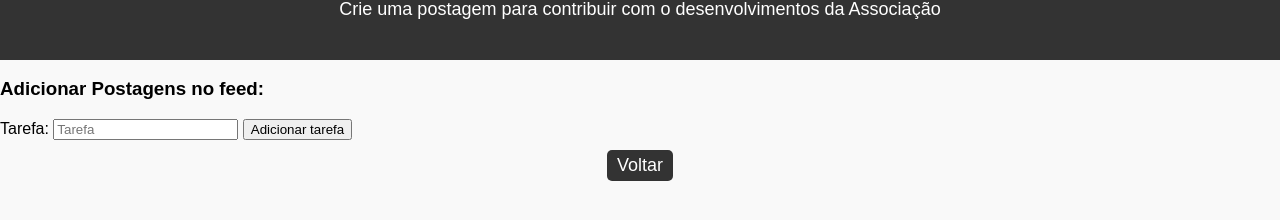
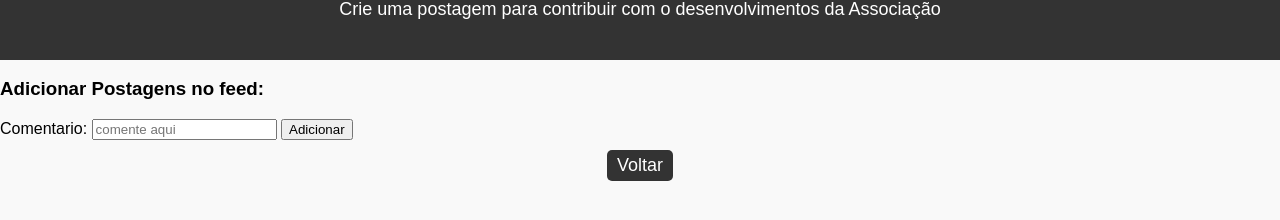
Before and after one commit to MateusProDev/loginapce, a plain HTML site: page posts.html in a window 1280 px wide. Shown: the part 190-410 px from the top of the page. Drawn offline with Linux system fonts and the light colour scheme.

```diff
--- a/posts.html
+++ b/posts.html
@@ -17,9 +17,9 @@
         <!--Formulário de tarefas-->
         <form id="todoForm">
           <h3 id="todoFormTitle">Adicionar Postagens no feed:</h3>
-          <label for="name">Tarefa: </label>
-          <input type="text" id="name" placeholder="Tarefa">
-          <button type="submit" id="submitTodoForm">Adicionar tarefa</button>
+          <label for="name">Comentario: </label>
+          <input type="text" id="name" placeholder="comente aqui">
+          <button type="submit" id="submitTodoForm">Adicionar</button>
         </form>
       </div>
     <div id="voltarBtn">
```
